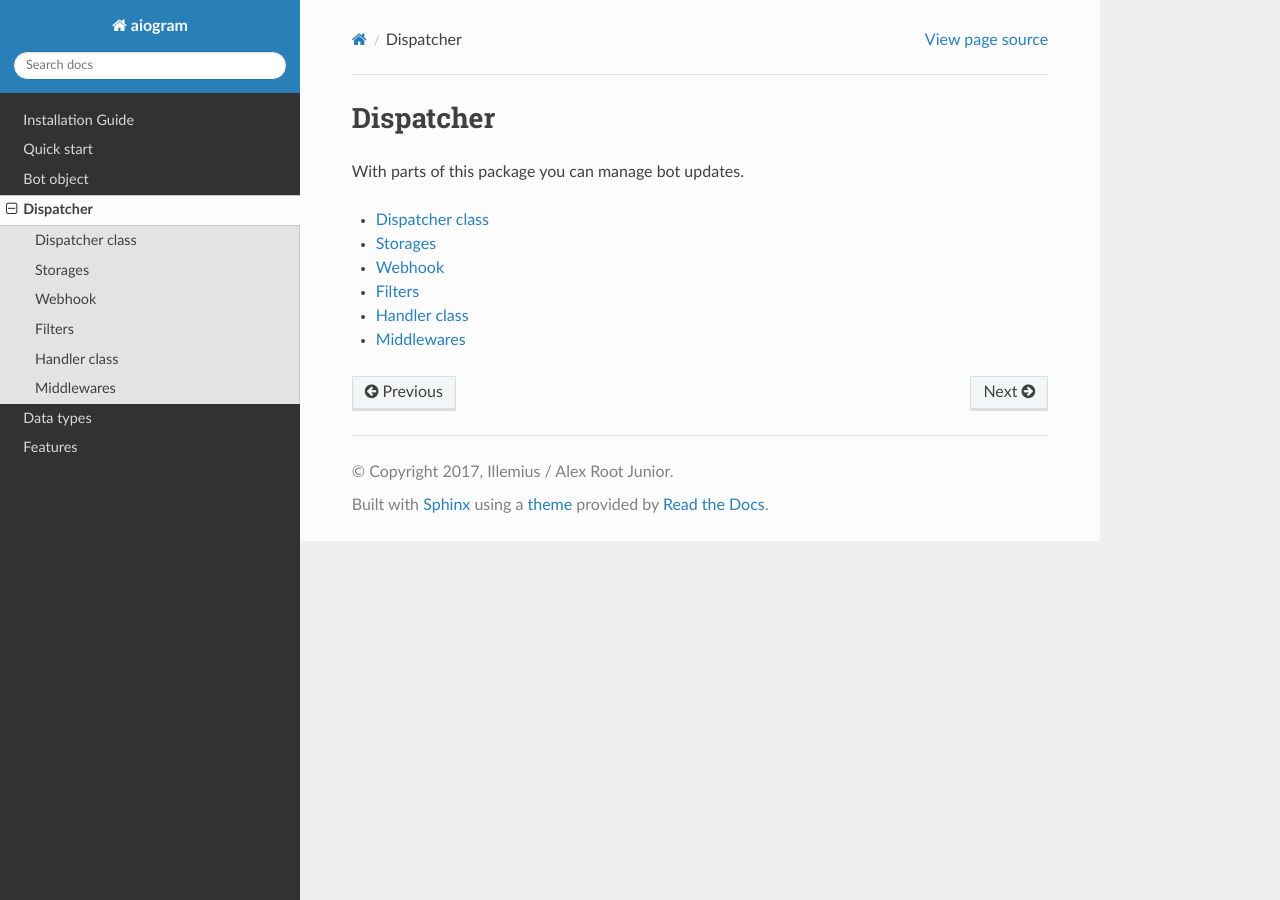
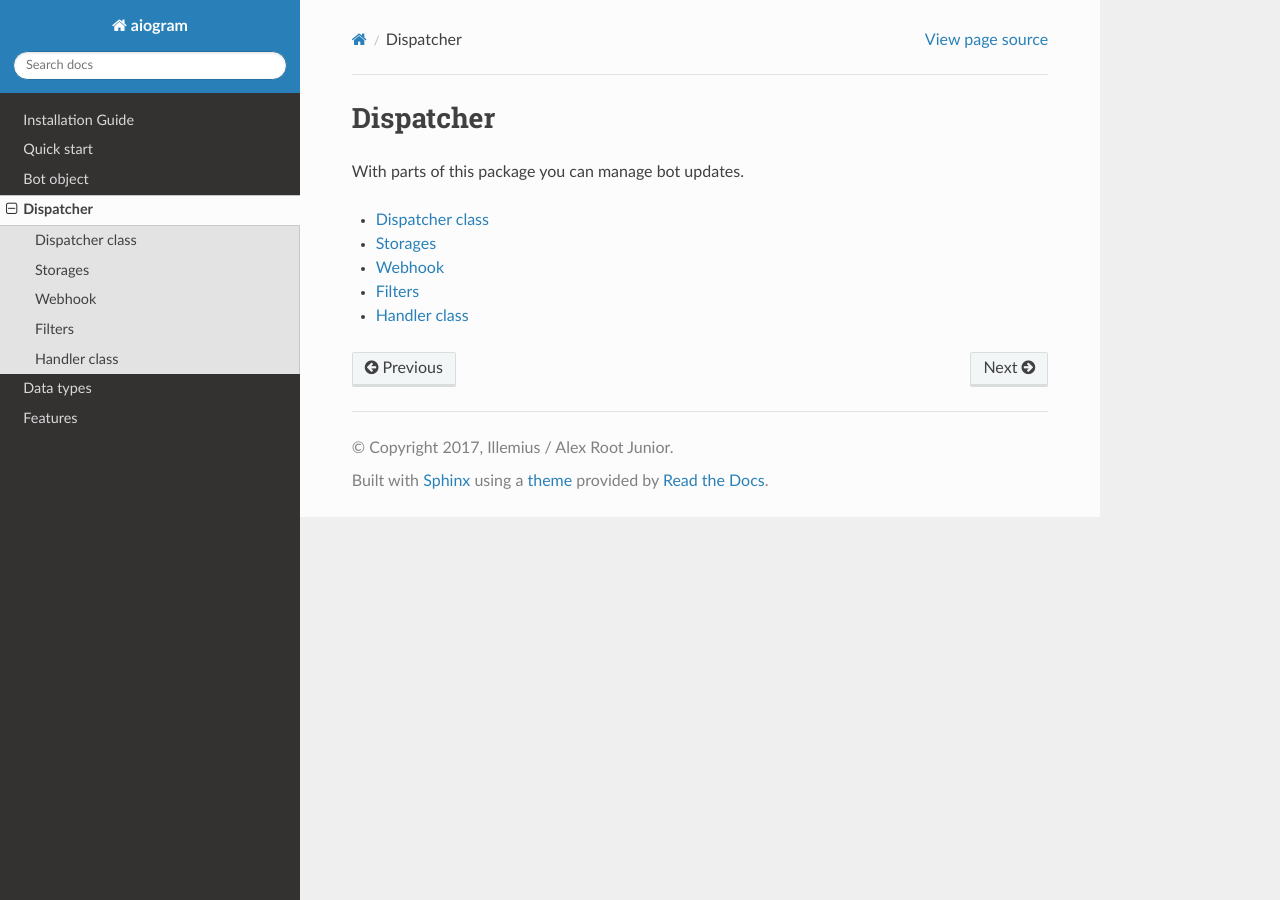
Before and after one commit to NullBrotasli/aiogram, a Sphinx documentation site: the page built from docs/source/dispatcher.rst, in a window 1280 px wide. Built offline with Sphinx 7.4.7 and the Read the Docs theme 2.0.0, drawn with Linux system fonts in a browser that asks for light colours; the version number could not be read and is left out.

Commit message:
Fix doc warnings.

```diff
--- a/docs/source/dispatcher.rst
+++ b/docs/source/dispatcher.rst
@@ -9,4 +9,3 @@ With parts of this package you can manage bot updates.
     dispatcher/webhook
     dispatcher/filters
     dispatcher/handler
-    dispatcher/middlewares
--- a/docs/source/dispatcher/middlewares.rst
+++ /dev/null
@@ -1,6 +0,0 @@
-Middlewares
------------
-
-.. automodule:: aiogram.dispatcher.middlewares
-    :members:
-    :show-inheritance:
```
Also changed, not shown: 1 other file.
